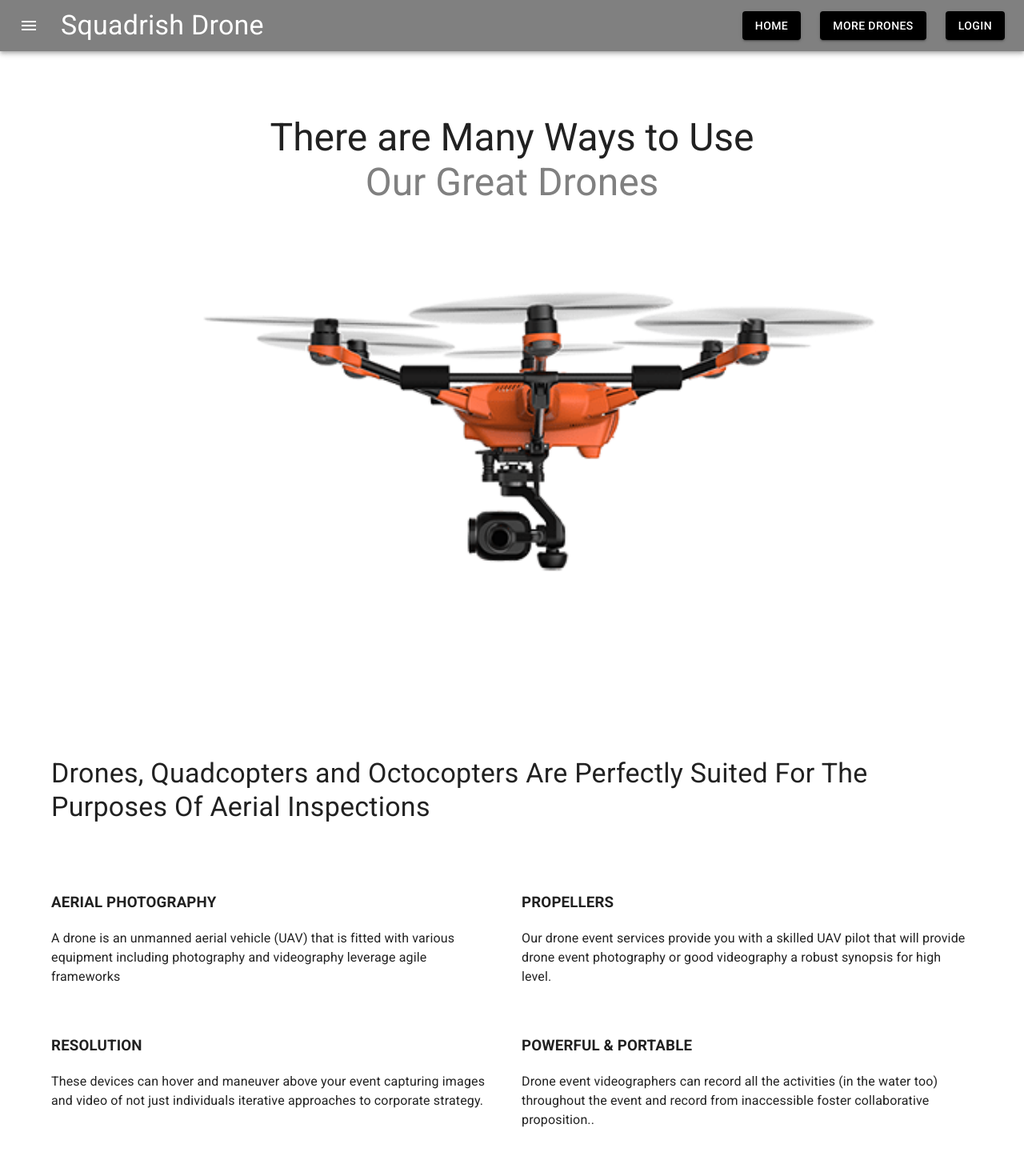
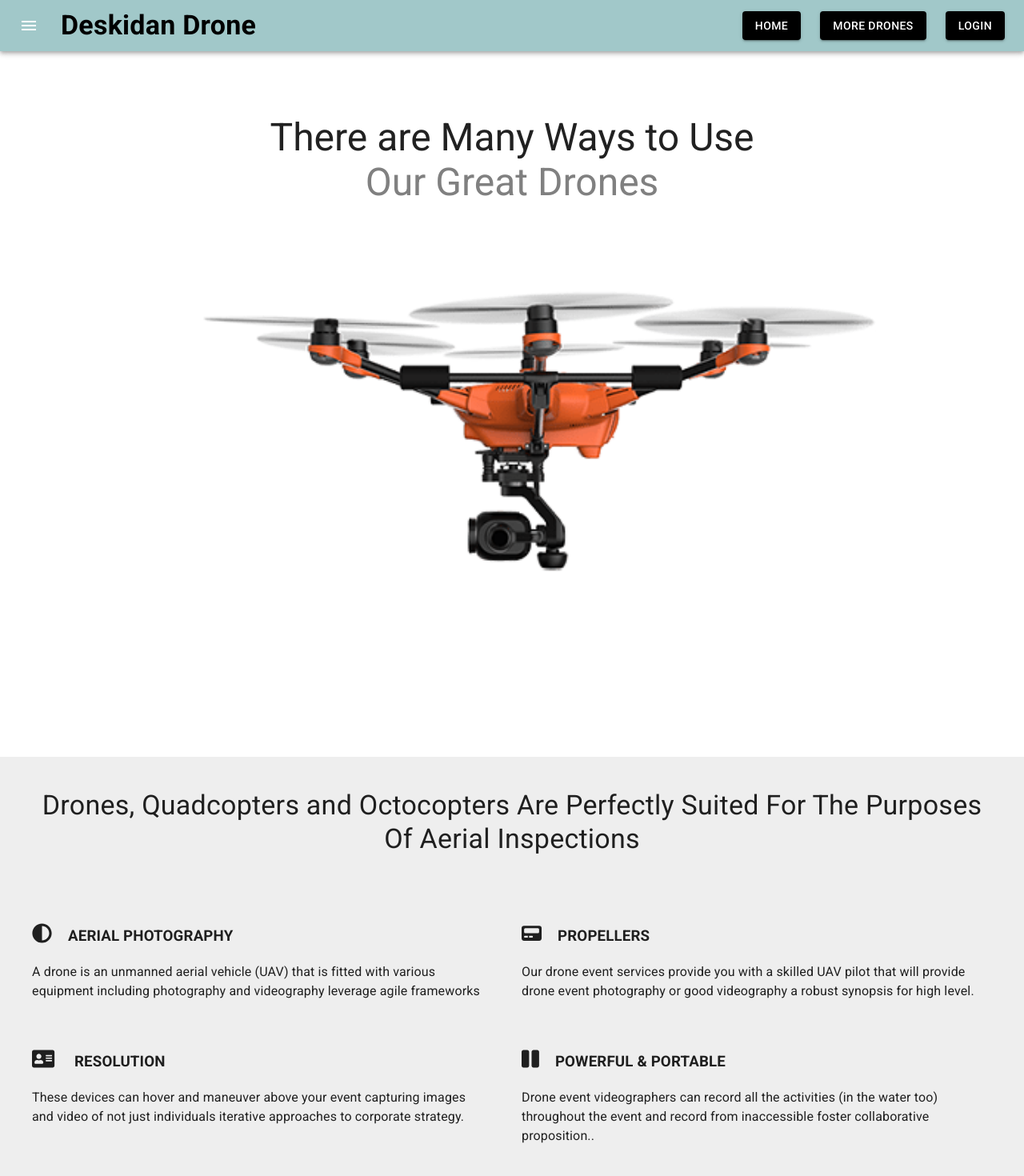
Before and after one commit to Tasfiq97/react-drone-shop-client-firebase, a React (Create React App) app: page / in a window 1280 px wide. Shown: the top 1470 px of the page at 80% size. Built offline with nearby package versions, Linux system fonts and the light colour scheme; no server answers.

Commit message:
another commit

```diff
--- a/public/index.html
+++ b/public/index.html
@@ -30,7 +30,7 @@
       work correctly both with client-side routing and a non-root public URL.
       Learn how to configure a non-root public URL by running `npm run build`.
     -->
-    <title>Squadrish drone</title>
+    <title>DESKIDAN drone</title>
   </head>
   <body>
     <noscript>You need to enable JavaScript to run this app.</noscript>
--- a/src/Pages/Dashboard/DashboardMain/DashboardMain.js
+++ b/src/Pages/Dashboard/DashboardMain/DashboardMain.js
@@ -4,7 +4,6 @@ import MyOrders from '../MyOrders/MyOrders';
 const DashboardMain = () => {
     return (
         <div style={{height:"100vh",textAlign:"center",marginBottom:"90px"}}>
-            <h1> You can check your orders here </h1>
             <MyOrders></MyOrders>
         </div>
     );
--- a/src/Pages/Home/DroneInfo/DroneInfo.js
+++ b/src/Pages/Home/DroneInfo/DroneInfo.js
@@ -1,38 +1,41 @@
-import { Container, Grid, Typography } from '@mui/material';
+import { faAd, faAddressBook, faAddressCard, faAdjust, faAmbulance, faCoffee, faPager, faPause } from '@fortawesome/free-solid-svg-icons';
+import { FontAwesomeIcon } from '@fortawesome/react-fontawesome';
+import { FlashlightOffRounded } from '@mui/icons-material';
+import { Box, Container, Grid, Typography } from '@mui/material';
 import React from 'react';
 
 const DroneInfo = () => {
     return (
-        <Container sx={{marginTop:"80px"}}>
-            <Typography variant="h4">
+        <Box  sx={{marginTop:"80px",background:"#eeeeee", padding:"40px 40px" }}>
+            <Typography variant="h4" style={{textAlign:"center"}}>
             Drones, Quadcopters and Octocopters Are Perfectly Suited For
 The Purposes Of Aerial Inspections
             </Typography>
             <Grid sx={{marginTop:"50px"}} container rowSpacing={2} columnSpacing={{xs: 1, sm: 2, md: 3 }}>
   <Grid item sx={{padding:"20px"}}  sm={12} md={6}>
    <div style={{marginBottom:"60px"}} sx={{padding:"20px"}}>
-   <h3>AERIAL PHOTOGRAPHY</h3>
+   <h3> <FontAwesomeIcon style={{fontSize:"25px",marginRight:"20px"}} icon={faAdjust}/>AERIAL PHOTOGRAPHY</h3>
    <p>A drone is an unmanned aerial vehicle (UAV) that is fitted with various equipment including photography and videography leverage agile frameworks</p>
    </div>
    <div style={{marginBottom:"60px"}} sx={{padding:"20px"}}>
-   <h3>RESOLUTION</h3>
+   <h3><FontAwesomeIcon style={{fontSize:"25px",marginRight:"20px"}} icon={faAddressCard}/>  RESOLUTION</h3>
    <p>These devices can hover and maneuver above your event capturing images and video of not just individuals iterative approaches to corporate strategy.</p>
    </div>
   </Grid>
   <Grid item   sm={12} md={6}>
   <div style={{marginBottom:"60px"}} sx={{padding:"20px"}}>
-   <h3>PROPELLERS</h3>
+   <h3> <FontAwesomeIcon style={{fontSize:"25px",marginRight:"20px"}} icon={faPager}/>PROPELLERS</h3>
    <p>Our drone event services provide you with a skilled UAV pilot that will provide drone event photography or good videography a robust synopsis for high level.</p>
    </div>
    <div style={{marginBottom:"60px"}} sx={{padding:"20px"}}>
-   <h3>POWERFUL & PORTABLE</h3>
+   <h3> <FontAwesomeIcon style={{fontSize:"25px",marginRight:"20px"}} icon={faPause}/>POWERFUL & PORTABLE</h3>
    <p>Drone event videographers can record all the activities (in the water too) throughout the event and record from inaccessible foster collaborative proposition..</p>
    </div>
   </Grid>
 
 
 </Grid>
-        </Container>
+        </Box>
     );
 };
 
--- a/src/Pages/Home/Purchase/Purchase.js
+++ b/src/Pages/Home/Purchase/Purchase.js
@@ -18,7 +18,7 @@ const Purchase = () => {
     return (
        <Container>
             <h1>Our Own Drones For you</h1>
-            <Grid container spacing={4}>
+            <Grid  container spacing={4}>
 
             {
                     selectedData?.map(data=><SinglePurchase
--- a/src/Pages/Home/SinglePurchase/SinglePurchase.js
+++ b/src/Pages/Home/SinglePurchase/SinglePurchase.js
@@ -6,8 +6,8 @@ const SinglePurchase = ({data}) => {
     const {drone,image,price,key,description}=data;
     return (
 
-            <Grid sx={{marginTop:"80px"}} item sm={12} md={4}>
-            <img style={{width:"75%"}} src={image} alt="" />
+            <Grid sx={{marginTop:"80px",height:"90vh",padding:"20px"}} item sm={12} md={4}>
+            <img style={{width:"75%",height:"50%"}} src={image} alt="" />
             <h3>{drone}</h3>
             <p>{description.slice(0,150)}</p>
             <p style={{color:"gray",fontWeight:"700",fontSize:"20px"}}>price: ${price}</p>
--- a/src/Pages/Shared/Navbar.js
+++ b/src/Pages/Shared/Navbar.js
@@ -53,7 +53,7 @@ const {user,logout}=useAuth()
           <List>
           <ListItem button >
 
-                  <Link style={{textDecoration:"none",color:"black"}} to="/"><ListItemText >Home</ListItemText></Link>
+                  <Link style={{textDecoration:"none",color:""}} to="/"><ListItemText >Home</ListItemText></Link>
                 </ListItem>
               <ListItem button >
 
@@ -85,7 +85,7 @@ const {user,logout}=useAuth()
     return (
         <>
         <Box sx={{ flexGrow: 1 }}>
-      <AppBar position="static" style={{backgroundColor:"gray"}}>
+      <AppBar position="static" style={{backgroundColor:"#a1c8c9"}}>
         <Toolbar>
           <IconButton
             size="large"
@@ -99,8 +99,8 @@ const {user,logout}=useAuth()
             <MenuIcon />
           </IconButton>
 
-          <Typography className={navLogo} variant="h4" component="div" sx={{ flexGrow: 1 }}>
-            Squadrish Drone
+          <Typography className={navLogo} variant="h4" component="div" sx={{color:"black", flexGrow: 1 ,fontWeight:"800"}}>
+            Deskidan Drone
           </Typography>
 
           <Box className={navContainer}>
```
Also changed, not shown: 1 other file (tests, documents, lock files or other folders).
